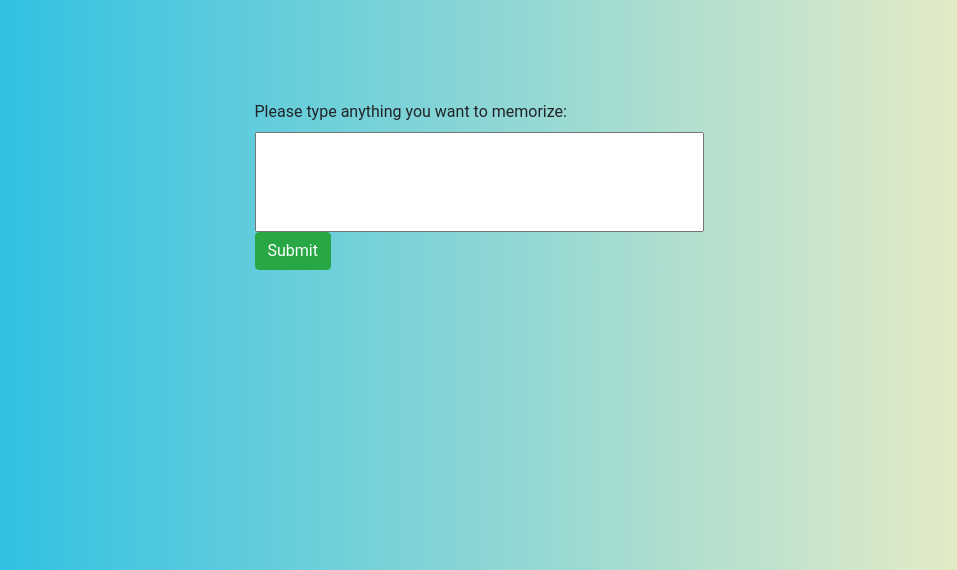
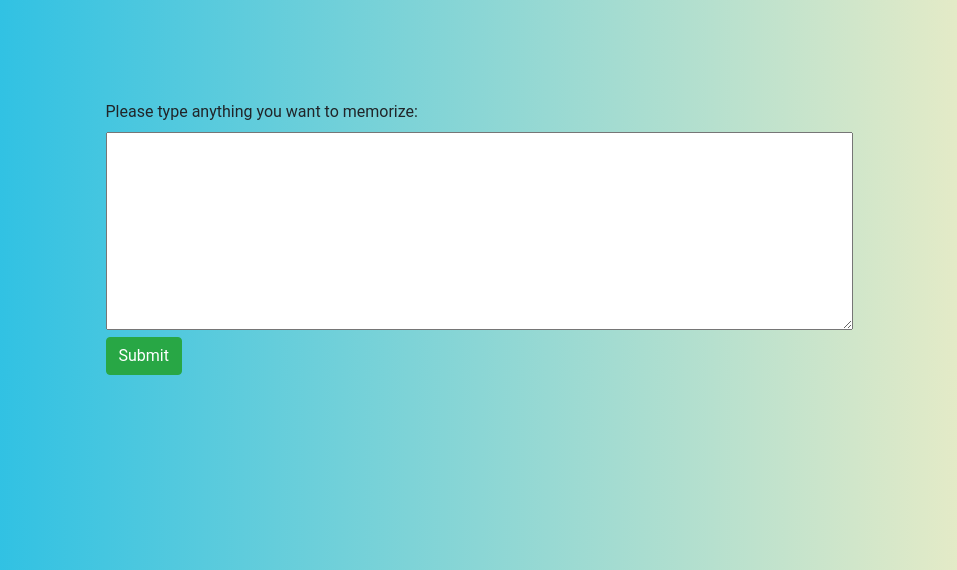
Before and after one commit to DoubleWLai/Spacing, a Django app: page /spacing/create/ in a window 1280 px wide. Shown: the part 56-626 px from the top of the page, without its empty margins (161-1118 px from the left). Run offline with Django 3.2, Linux system fonts and the light colour scheme; a user stored in the database is signed in; parts of the project's set-up code (start-up, migrations or seed data) failed here and were passed over; some libraries are stand-ins or nearby versions.

Commit message:
changed the input into textarea

```diff
--- a/spacing/templates/spacing/create.html
+++ b/spacing/templates/spacing/create.html
@@ -9,7 +9,7 @@
   {% csrf_token %}
     <label for="memory">Please type anything you want to memorize: </label>
     <div>
-      <input id="memory" type="text" style="height:100px;width:449px;font-size:12px;" name="content">
+      <textarea name="content" rows="8" cols="80"></textarea>
     </div>
     <input class="btn btn-success" type="submit" value="Submit">
 </form>
```
Also changed, not shown: db.sqlite3.
